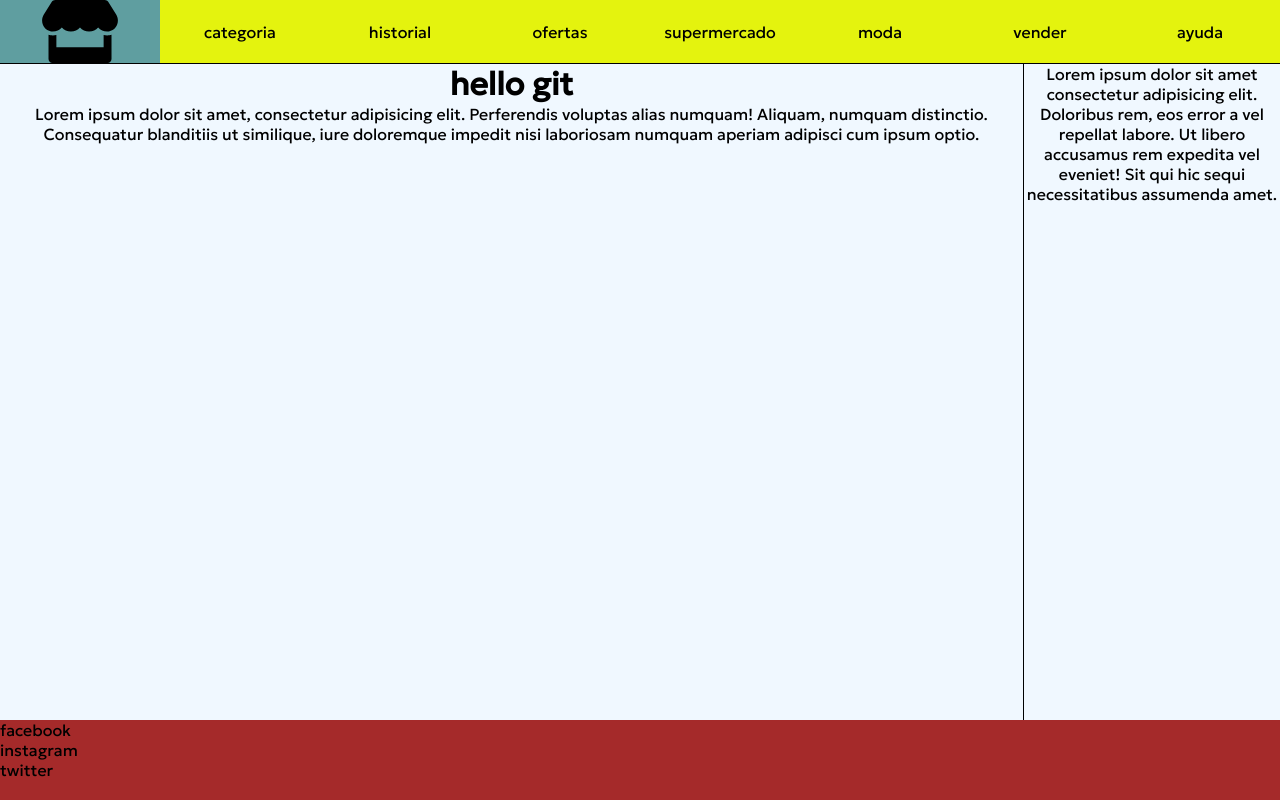
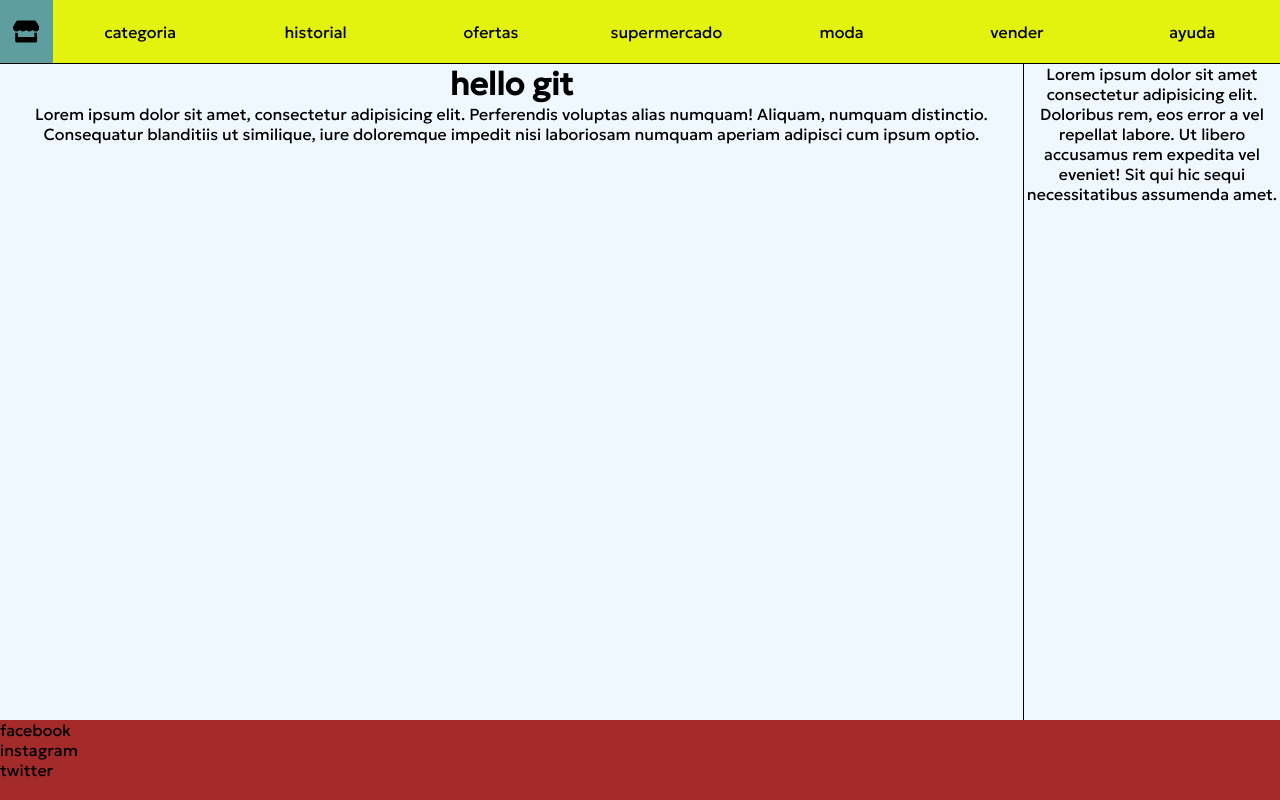
Before and after one commit to Eliseojramos/Eliseojramos, a website: page index.html in a window 1280 px wide. Drawn offline with Linux system fonts and the light colour scheme.

Commit message:
error de especifidad de logo true

```diff
--- a/sass/main.scss
+++ b/sass/main.scss
@@ -24,8 +24,8 @@
             height: 100%;
             background-color: #e4f30e;
             border-bottom: 1px solid;
-            .logo{
-                width: 20%;
+            .nav__ul__li.logo{
+                width: 30%;
             }
             .nav__ul__li{
                 color: rgb(5, 5, 5);
```
Also changed, not shown: css/main.css.
